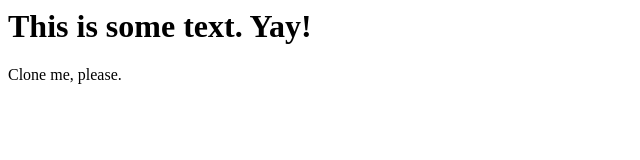
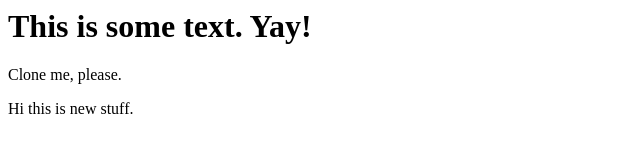
Before and after one commit to margaretgodowns/githubtutorial, a plain HTML site: page index.html in a window 1280 px wide. Shown: the whole page, without its empty margins (0-640 px from the left). Drawn offline with Linux system fonts and the light colour scheme.

Commit message:
CRM-0921: this is for the new bulk item

```diff
--- a/index.html
+++ b/index.html
@@ -1,2 +1,3 @@
 <h1>This is some text. Yay!</h1>
 <p>Clone me, please.</p>
+<p>Hi this is new stuff.</p>
```
